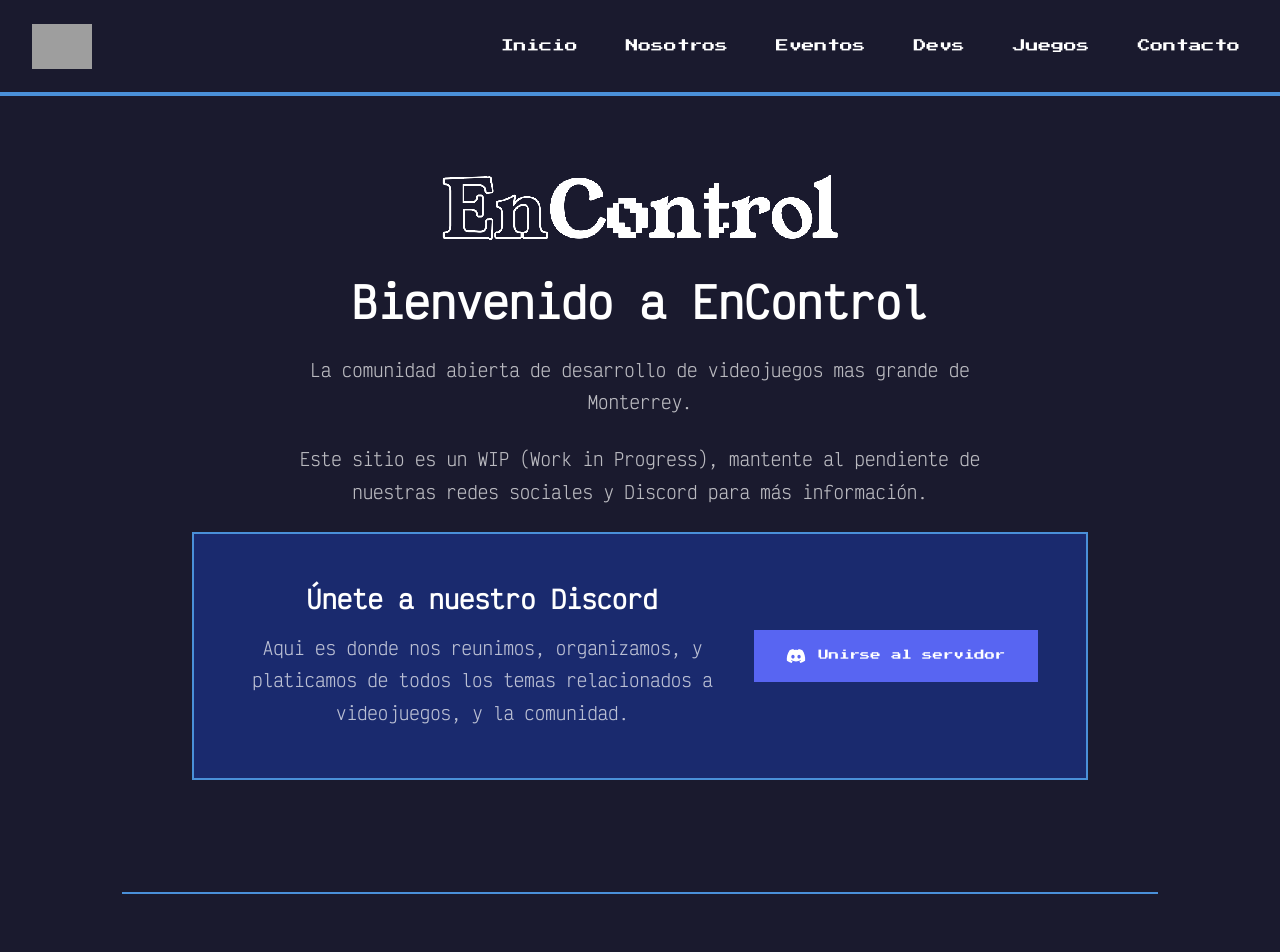
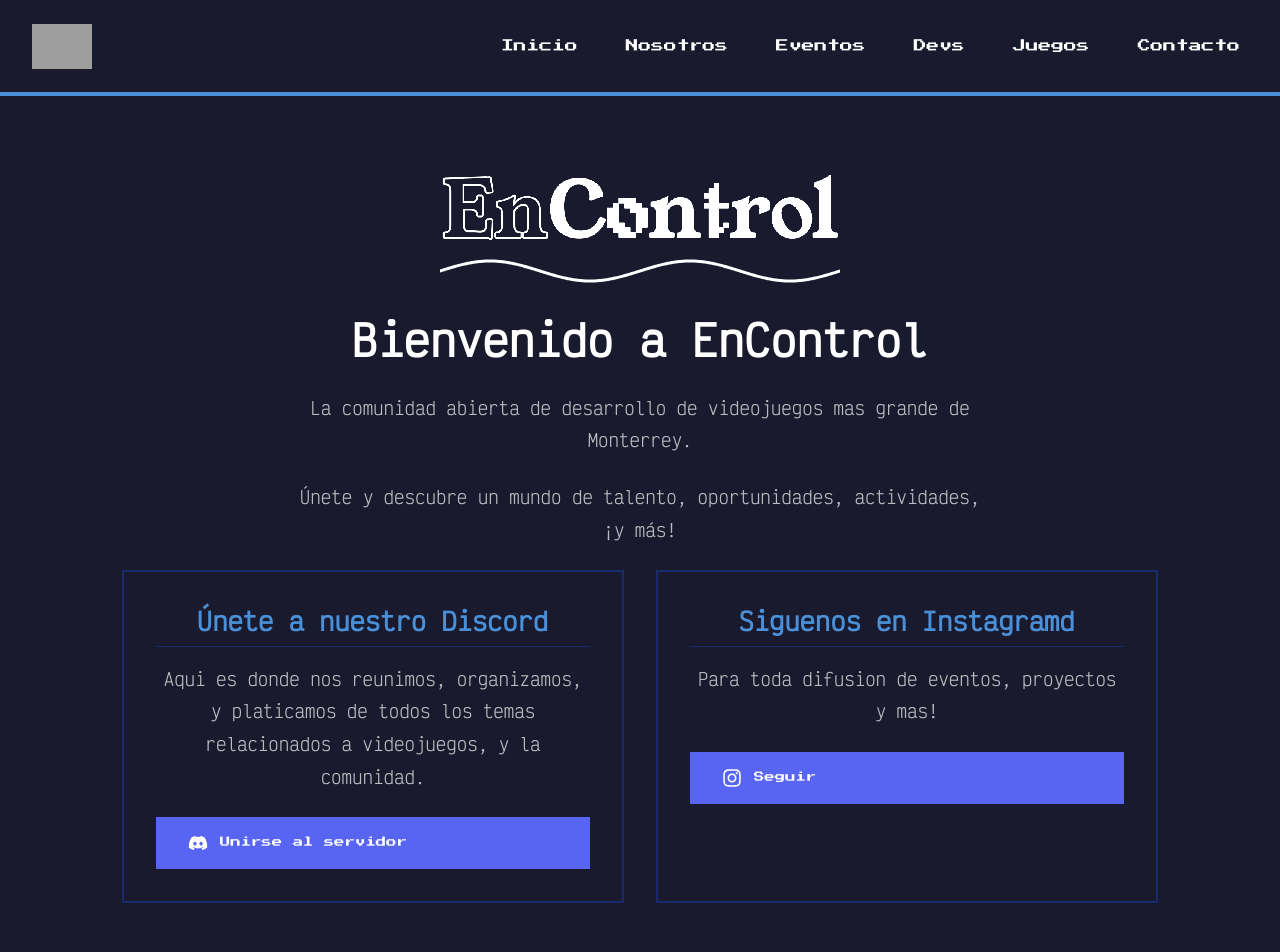
Before and after one commit to ScaryProd/encontrol-site, a React (Vite) app: page / in a window 1280 px wide. Shown: the top 952 px of the page. Built offline with nearby package versions, Linux system fonts and the light colour scheme; grey boxes are pictures that could not be loaded; a web font is replaced by a local one.

Commit message:
Updated home page to include instagram, still ugly

```diff
--- a/src/pages/Home.module.css
+++ b/src/pages/Home.module.css
@@ -15,6 +15,30 @@
   height: 80px;
   object-fit: contain;
   image-rendering: pixelated;
+}
+
+.wave {
+  max-width: 400px;
+  width: 100%;
+  aspect-ratio: 400 / 30;
+  display: block;
+  margin-top: -1rem;
+}
+
+.wavePath {
+  fill: none;
+  stroke: var(--white);
+  stroke-width: 3;
+  stroke-linecap: round;
+  stroke-dasharray: 1000;
+  stroke-dashoffset: 1000;
+  animation: drawWave 1.8s ease-out forwards;
+}
+
+@keyframes drawWave {
+  to {
+    stroke-dashoffset: 0;
+  }
 }
 
 .hero h1 {
@@ -97,6 +121,17 @@
   transition: background-color 0.2s;
 }
 
+.instagramButton {
+  font-family: var(--font-pixel);
+  font-size: 1rem;
+  background-color: #5865f2;
+  color: var(--white);
+  padding: 2rem 2rem;
+  text-decoration: none;
+  white-space: nowrap;
+  transition: background-color 0.2s;
+}
+
 .discordButton:hover {
   background-color: #4752c4;
   text-decoration: none;
@@ -105,3 +140,49 @@
 .discordButton svg {
   font-size: 1.25rem;
 }
+
+.grid {
+  display: grid;
+  grid-template-columns: 1fr 1fr;
+  gap: 2rem;
+}
+
+.card {
+  display: flex;
+  flex-direction: column;
+  gap: 1.5rem;
+  border: 2px solid var(--blue-mid);
+  padding: 2rem;
+}
+.card h2 {
+  color: var(--blue-accent);
+  border-bottom: 1px solid var(--blue-mid);
+  padding-bottom: 0.5rem;
+}
+
+.socialLinks {
+  display: flex;
+  flex-direction: column;
+  gap: 1rem;
+}
+
+.socialLink {
+  display: inline-flex;
+  align-items: center;
+  gap: 0.75rem;
+  font-family: var(--font-pixel);
+  font-size: 0.6rem;
+  color: var(--white);
+  text-decoration: none;
+  transition: color 0.2s;
+}
+
+.socialLink svg {
+  font-size: 1.25rem;
+  color: var(--blue-accent);
+}
+
+.socialLink:hover {
+  color: var(--blue-accent);
+  text-decoration: none;
+}
--- a/src/pages/Home.tsx
+++ b/src/pages/Home.tsx
@@ -1,6 +1,26 @@
 import styles from "./Home.module.css";
 import UpcomingEvents from "../components/UpcomingEvents";
-import { FaDiscord } from "react-icons/fa";
+import { FaDiscord, FaInstagram } from "react-icons/fa";
+
+const WAVE_WIDTH = 400;
+const WAVE_HEIGHT = 30;
+const WAVE_PERIODS = 2;
+const WAVE_AMPLITUDE = 10;
+
+function buildSineWavePath() {
+  const steps = 400;
+  const points: string[] = [];
+  for (let i = 0; i <= steps; i++) {
+    const x = (WAVE_WIDTH / steps) * i;
+    const y =
+      WAVE_HEIGHT / 2 -
+      WAVE_AMPLITUDE * Math.sin((x / WAVE_WIDTH) * WAVE_PERIODS * Math.PI * 2);
+    points.push(`${x.toFixed(2)},${y.toFixed(2)}`);
+  }
+  return `M${points.join(" L")}`;
+}
+
+const SINE_WAVE_PATH = buildSineWavePath();
 
 function Home() {
   return (
@@ -11,6 +31,15 @@ function Home() {
           alt="EnControl Logo"
           className={styles.logo}
         />
+        <svg
+          className={styles.wave}
+          viewBox={`0 0 ${WAVE_WIDTH} ${WAVE_HEIGHT}`}
+          preserveAspectRatio="none"
+          aria-hidden="true"
+        >
+          <path className={styles.wavePath} d={SINE_WAVE_PATH} />
+        </svg>
+
         <h1>Bienvenido a EnControl</h1>
         <img
           src="gifs/starbig.png"
@@ -35,15 +64,16 @@ function Home() {
           Monterrey.
         </p>
         <p>
-          Este sitio es un WIP (Work in Progress), mantente al pendiente de
-          nuestras redes sociales y Discord para más información.
+          Únete y descubre un mundo de talento, oportunidades, actividades, ¡y
+          más!
         </p>
-        <section className={styles.discord}>
+        <div className={styles.grid}>
+          <section className={styles.card}>
             <div className={styles.discordText}>
               <h2>Únete a nuestro Discord</h2>
               <p>
-              Aqui es donde nos reunimos, organizamos, y platicamos de todos los
-              temas relacionados a videojuegos, y la comunidad.
+                Aqui es donde nos reunimos, organizamos, y platicamos de todos
+                los temas relacionados a videojuegos, y la comunidad.
               </p>
             </div>
             <a
@@ -56,6 +86,22 @@ function Home() {
               Unirse al servidor
             </a>
           </section>
+          <section className={styles.card}>
+            <div className={styles.discordText}>
+              <h2>Siguenos en Instagramd</h2>
+              <p>Para toda difusion de eventos, proyectos y mas!</p>
+            </div>
+            <a
+              href="https://www.instagram.com/encontrol.mty/"
+              target="_blank"
+              rel="noreferrer"
+              className={styles.discordButton}
+            >
+              <FaInstagram />
+              Seguir
+            </a>
+          </section>
+        </div>
       </section>
 
       <UpcomingEvents />
```
Lines whose indentation alone changed are shown as unchanged.
